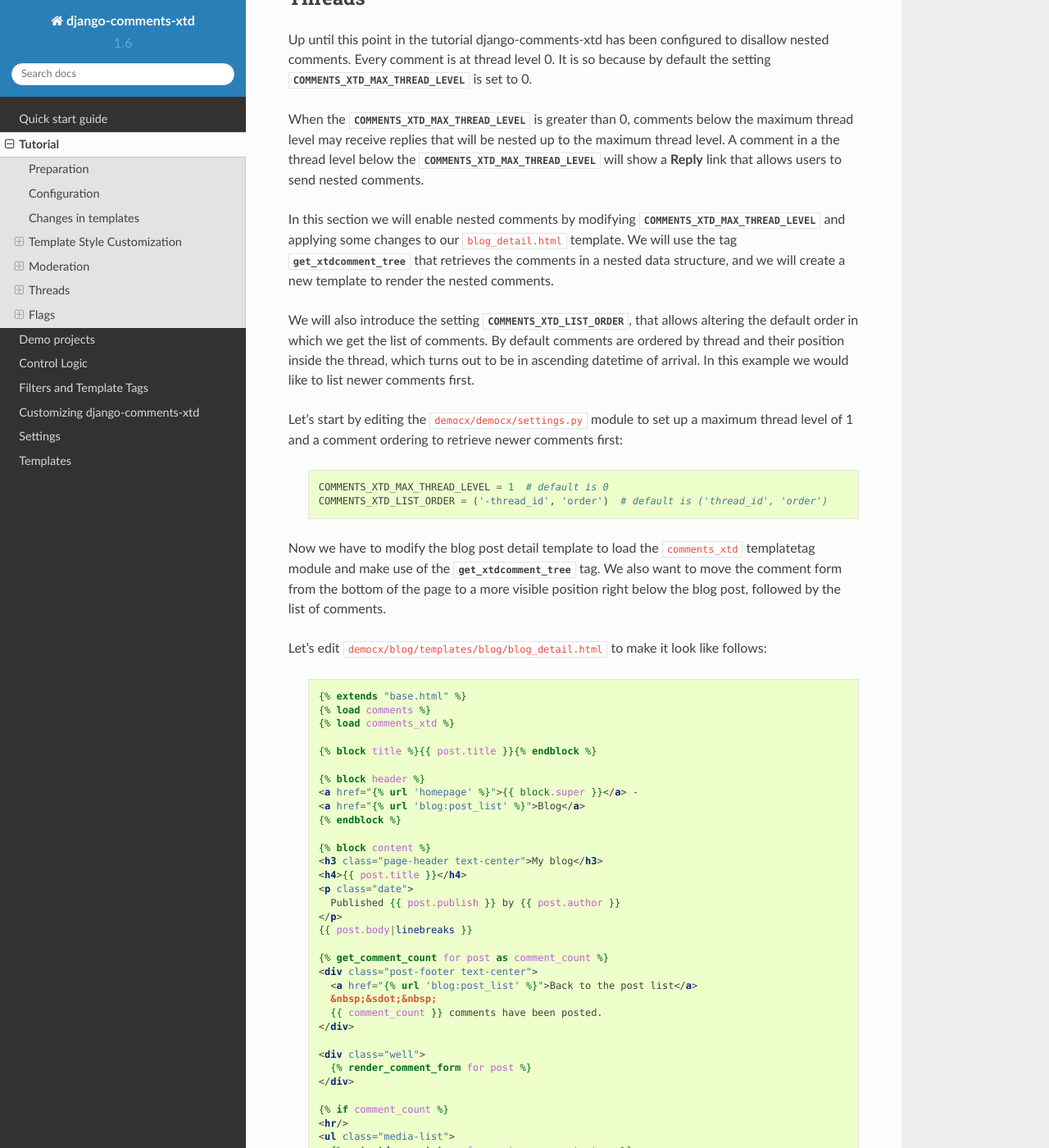
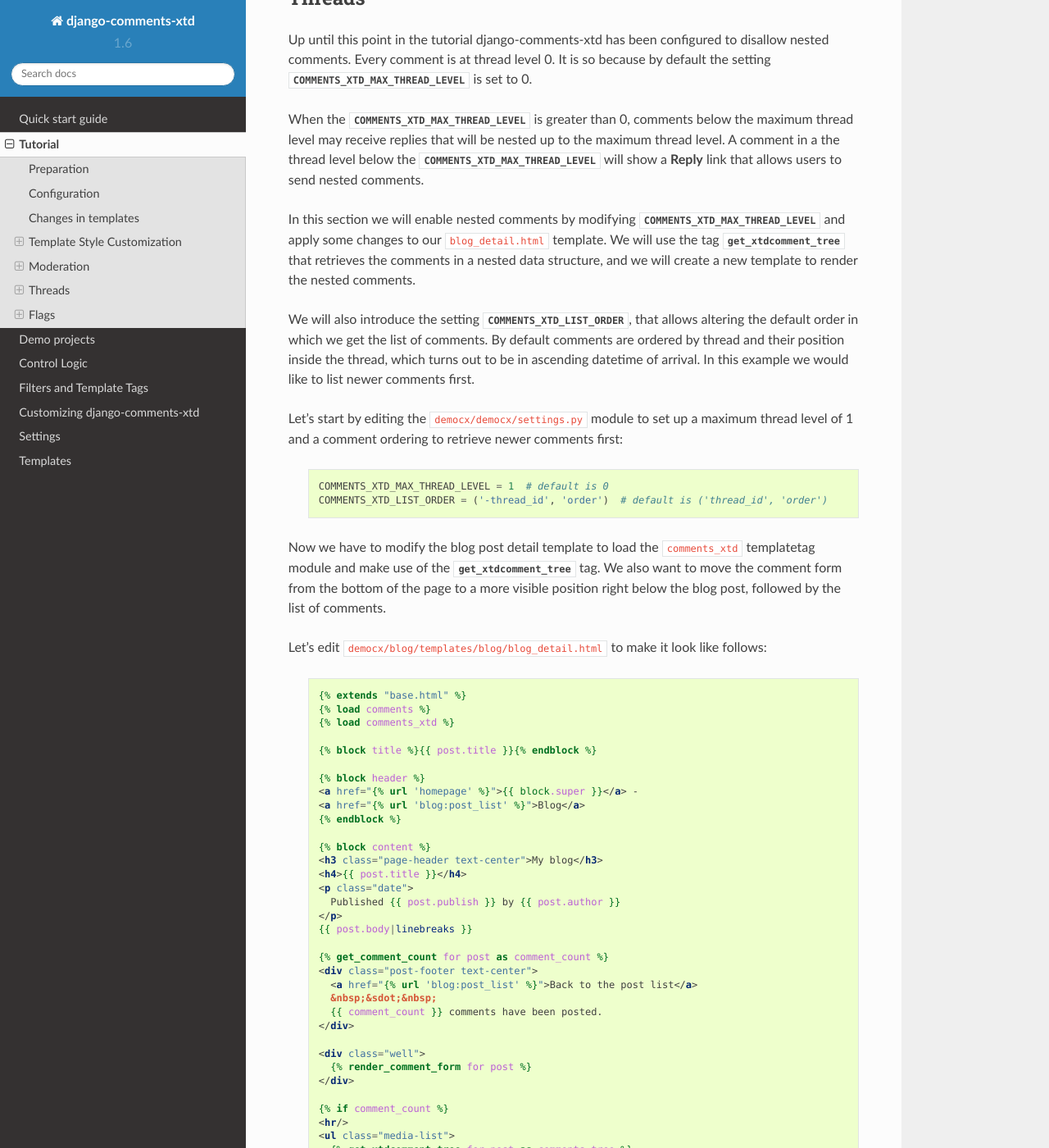
Before and after one commit to danirus/django-comments-xtd, a Sphinx documentation site: the page built from docs/tutorial.rst, in a window 1280 px wide and 1400 px high, scrolled down 13308 px. Shown: the whole window at 82% size. Built offline with Sphinx 7.4.7 and the Read the Docs theme 2.0.0, drawn with Linux system fonts in a browser that asks for light colours.

Commit message:
Fix syntax mistakes in tutorial

```diff
--- a/docs/tutorial.rst
+++ b/docs/tutorial.rst
@@ -633,7 +633,7 @@
 
 When the :setting:`COMMENTS_XTD_MAX_THREAD_LEVEL` is greater than 0, comments below the maximum thread level may receive replies that will be nested up to the maximum thread level. A comment in a the thread level below the :setting:`COMMENTS_XTD_MAX_THREAD_LEVEL` will show a **Reply** link that allows users to send nested comments.
 
-In this section we will enable nested comments by modifying :setting:`COMMENTS_XTD_MAX_THREAD_LEVEL` and applying some changes to our ``blog_detail.html`` template. We will use the tag :ttag:`get_xtdcomment_tree` that retrieves the comments in a nested data structure, and we will create a new template to render the nested comments.
+In this section we will enable nested comments by modifying :setting:`COMMENTS_XTD_MAX_THREAD_LEVEL` and apply some changes to our ``blog_detail.html`` template. We will use the tag :ttag:`get_xtdcomment_tree` that retrieves the comments in a nested data structure, and we will create a new template to render the nested comments.
 
 We will also introduce the setting :setting:`COMMENTS_XTD_LIST_ORDER`, that allows altering the default order in which we get the list of comments. By default comments are ordered by thread and their position inside the thread, which turns out to be in ascending datetime of arrival. In this example we would like to list newer comments first.
 
@@ -686,7 +686,7 @@
        <ul class="media-list">
          {% get_xtdcomment_tree for post as comments_tree %}
          {% include "blog/comments_tree.html" with comments=comments_tree %}
-       </div>
+       </ul>
        {% endif %}
        {% endblock %}
 
```
Also changed, not shown: other parts of docs/tutorial.rst (+1 -1 lines).
